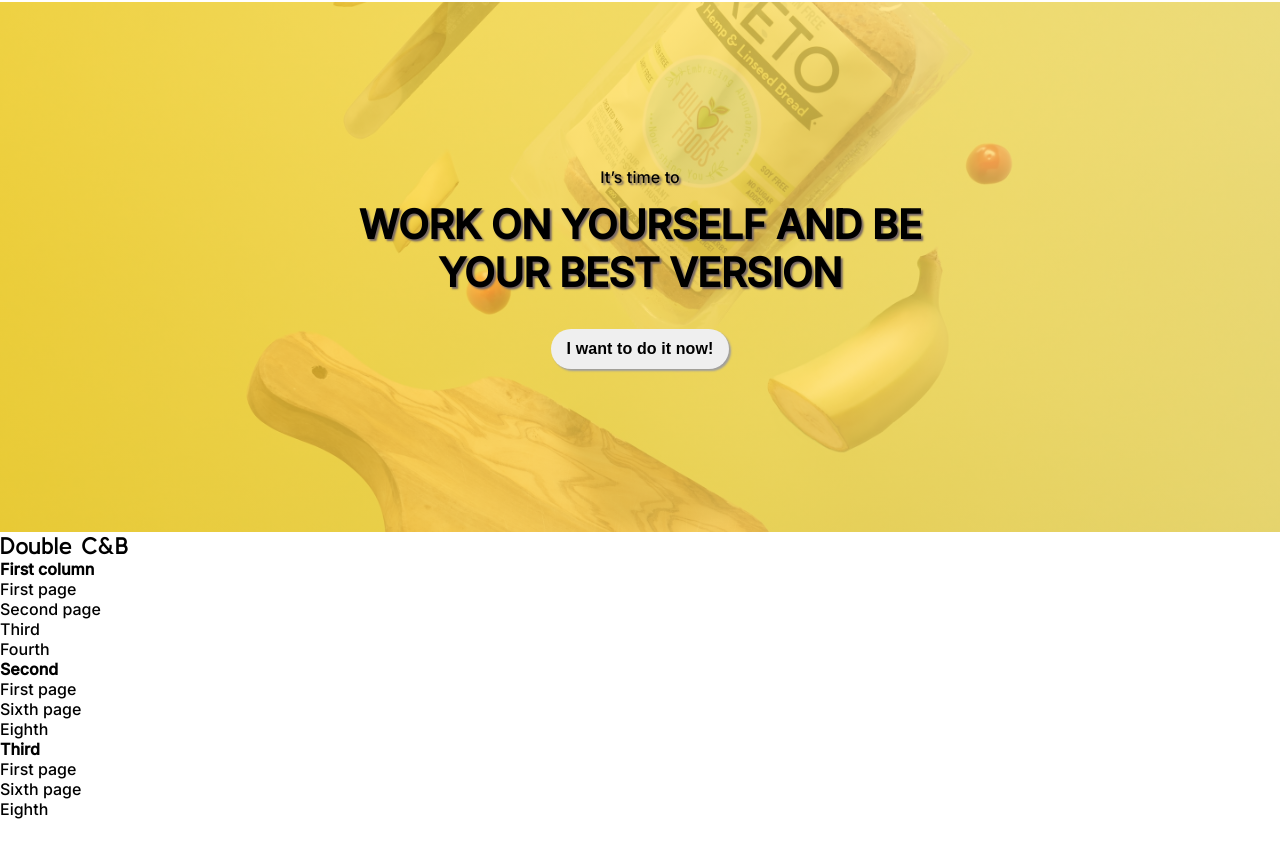
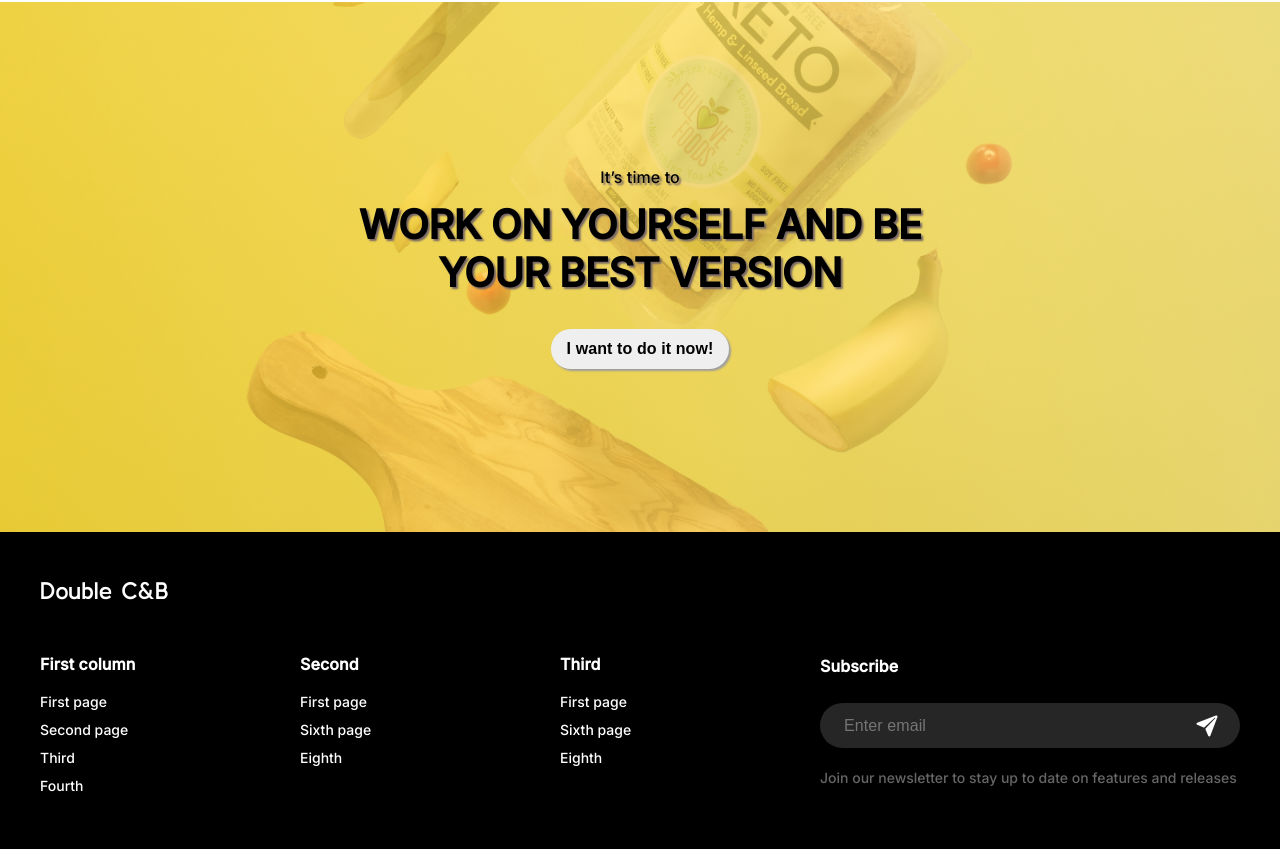
Before and after one commit to NguyenThuong02/Figma_Ex4, a plain HTML site: page index.html in a window 1280 px wide. Shown: the part 2285-3134 px from the top of the page. Before the commit the page ends 3104 px from the top, so only its background shows below. Drawn offline with nearby package versions, Linux system fonts and the light colour scheme.

Commit message:
Figma_Ex4

```diff
--- a/footer.css
+++ b/footer.css
@@ -0,0 +1,96 @@
+.footer{
+    background-color: #000;
+    padding: 45px 3.125%;
+    display: flex;
+    justify-content: space-between;
+    align-items: flex-end;
+}
+.footer-name{
+    color: #fff;
+}
+.footer__left{
+    display: flex;
+    flex-direction: column;
+    align-items: flex-start;
+    gap: 48px;
+    width: 65%;
+}
+.footer__option{
+    display: flex;
+    width: 100%;
+}
+.footer__option--list{
+    list-style: none;
+    flex: 1;
+    text-align: left;
+}
+.footer__option--list h4{
+    color: #fff;
+    margin-bottom: 16px;
+    font-size: 16px;
+    font-style: normal;
+    font-weight: 700;
+    line-height: 24px; /* 150% */
+    letter-spacing: 0.1px;
+}
+.footer__option--list-item{
+    color: #fff;
+    margin-bottom: 8px;
+    font-size: 14px;
+    font-style: normal;
+    font-weight: 300;
+    line-height: 20px;
+}
+.footer__sub{
+    flex: 1;
+    display: flex;
+    flex-direction: column;
+    align-items: flex-start;
+}
+.footer__sub h4{
+    color: #fff;
+    font-size: 16px;
+    font-style: normal;
+    font-weight: 700;
+    line-height: 24px; /* 150% */
+    letter-spacing: 0.1px;
+    margin-bottom: 25px;
+}
+.footer__sub p{
+    color: #FFF;
+    font-size: 14px;
+    font-style: normal;
+    font-weight: 400;
+    line-height: 20px;
+    opacity: 0.4;
+    margin-bottom: 16px;
+}
+.inputbox{
+    position: relative;
+    width: 100%;
+    margin-bottom: 20px;
+}
+.footer__email{
+    color: #fff;
+    padding: 12px 50px 12px 24px;
+    background-color: #262626;
+    border-radius: 40px;
+    border: none;
+    outline: none;
+    height: 45px;
+    width: 100%;
+    font-size: 16px;
+    font-style: normal;
+    font-weight: 400;
+    line-height: 24px;
+    letter-spacing: 0.1px;
+}
+.inputbox ion-icon{
+    color: #fff;
+    position: absolute;
+    right: 5%;
+    top: 50%;
+    transform: translateY(-50%);
+    width: 24px;
+    height: 24px;
+}
--- a/index.html
+++ b/index.html
@@ -139,6 +139,7 @@
 
 
     <footer class="footer">
+        <div class="footer__left">
             <h3 class="header-name footer-name">Double C&B </h3>
             <div class="footer__option">
                 <ul class="footer__option--list">
@@ -161,8 +162,14 @@
                     <li class="footer__option--list-item">Eighth</li>
                 </ul>
             </div>
+        </div>
         <div class="footer__sub">
-
+            <h4>Subscribe</h4>
+            <div class="inputbox">
+                <ion-icon name="paper-plane"></ion-icon>
+                <input class="footer__email" type="text" placeholder="Enter email"></input>
+            </div>
+            <p>Join our newsletter to stay up to date on features and releases</p>
         </div>
     </footer>
 
--- a/responsive.css
+++ b/responsive.css
@@ -67,6 +67,9 @@
     }
     .slider-slogan h1{
         font-size: 34px;
+    }
+    .footer{
+        padding: 40px 2.957%;
     }
 }
 
@@ -146,4 +149,24 @@
     .slider-slogan h1{
         font-size: 24px;
     }
+    .footer{
+        flex-direction: column;
+        align-items: center;
+        gap: 20px;
+        padding: 50px 7.6923%;
+    }
+    .footer__left{
+        width: 100%;
+        align-items: center;
+    }
+    .footer__option--list{
+        text-align: center;
+    }
+    .footer__sub{
+        align-items: center;
+        width: 100%;
+    }
+    .footer__sub p{
+        text-align: center;
+    }
 }
```
Also changed, not shown: 1 other file. Lines whose indentation alone changed are shown as unchanged.
